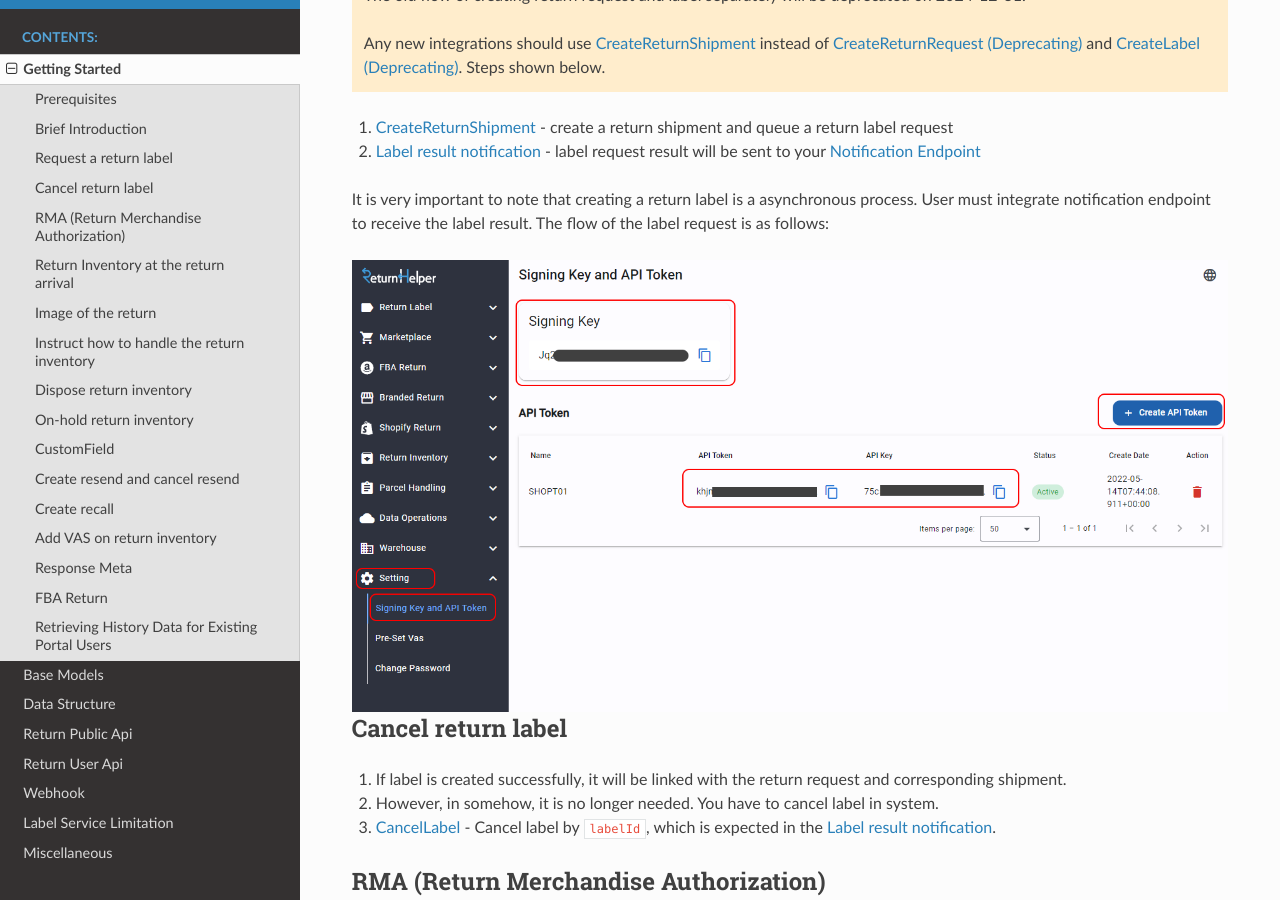
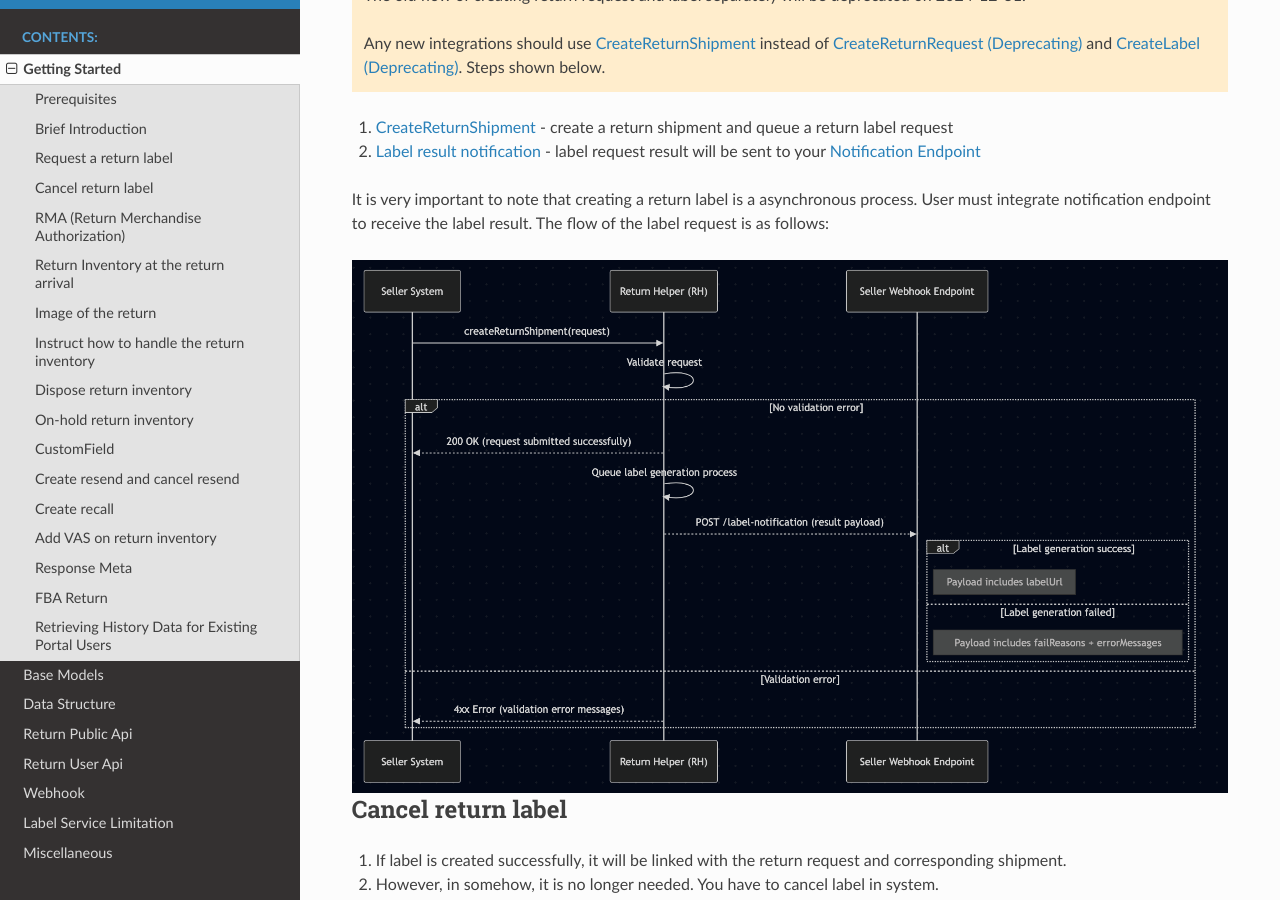
Before and after one commit to ReturnHelper/return-request-api-docs, a Sphinx documentation site: the page built from source/getting_start.rst, in a window 1280 px wide and 900 px high, scrolled down 721 px. Built offline with Sphinx 7.4.7 and the Read the Docs theme 3.1.0, drawn with Linux system fonts in a browser that asks for light colours.

```diff
--- a/source/getting_start.rst
+++ b/source/getting_start.rst
@@ -36,7 +36,7 @@
 
 It is very important to note that creating a return label is a asynchronous process. User must integrate notification endpoint to receive the label result. The flow of the label request is as follows:
 
-.. image:: images/api_key_token.png
+.. image:: images/return_label_flow.png
     :alt: Create Return Label Flow
     :align: center
 
```
